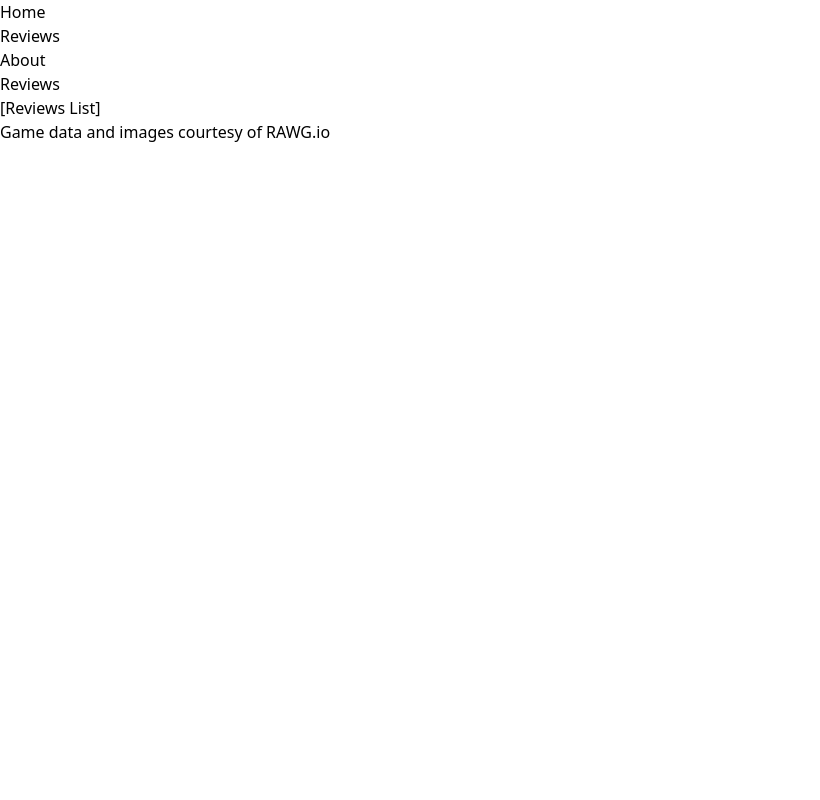
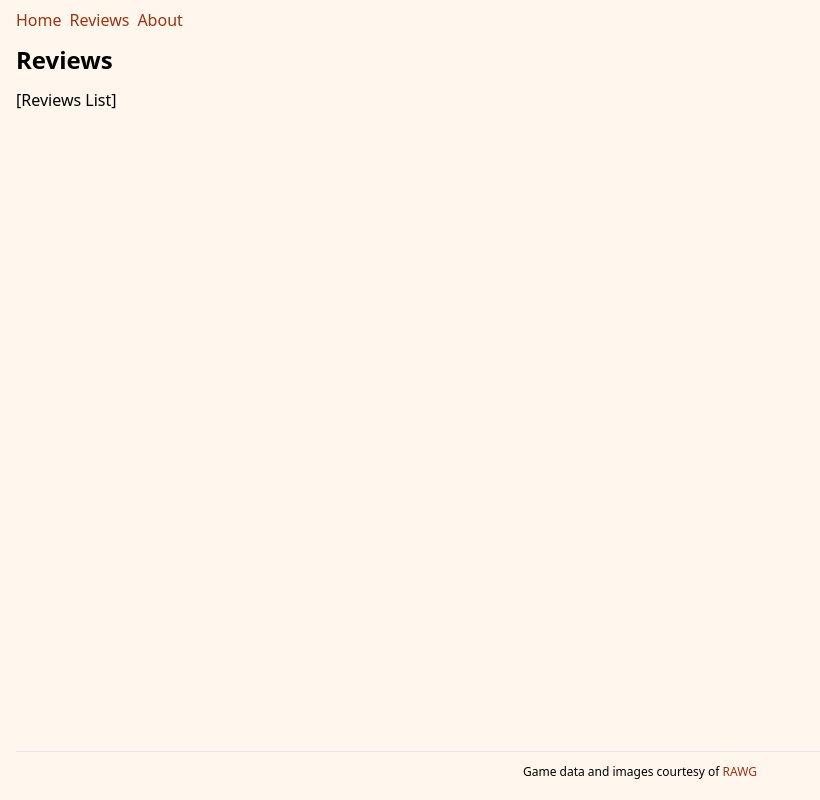
Before and after one commit to cjfritz9/indie-reviews, a Next.js app: page /reviews in a window 1280 px wide. Shown: the whole page, without its empty margins (0-820 px from the left). Built offline with nearby package versions, Linux system fonts and the light colour scheme.

Commit message:
added heading component, navbar, & config paths compiler option

```diff
--- /dev/null
+++ b/app/@types/props.d.ts
@@ -0,0 +1,3 @@
+export interface HeadingProps {
+  textContent: string;
+}
--- a/app/about/page.tsx
+++ b/app/about/page.tsx
@@ -1,9 +1,10 @@
 import React from 'react';
+import Heading from '@/components/Heading';
 
 const AboutPage: React.FC = () => {
   return (
     <div>
-      <h1>About Indie Reviews</h1>
+      <Heading textContent='About Indie Reviews' />
       <p>Founded literally right now, we review indie games!</p>
     </div>
   );
--- /dev/null
+++ b/app/components/Heading.tsx
@@ -0,0 +1,8 @@
+import React from 'react';
+import { HeadingProps } from '../@types/props';
+
+const Heading: React.FC<HeadingProps> = ({ textContent }) => {
+  return <h1 className='font-bold pb-3 text-2xl'>{textContent}</h1>;
+};
+
+export default Heading;
--- /dev/null
+++ b/app/components/NavBar.tsx
@@ -0,0 +1,37 @@
+import Link from 'next/link';
+import React from 'react';
+
+const NavBar: React.FC = () => {
+  return (
+    <nav>
+      <ul className='flex gap-2'>
+        <li>
+          <Link
+            href='/'
+            className='text-orange-800 hover:underline underline-offset-4'
+          >
+            Home
+          </Link>
+        </li>
+        <li>
+          <Link
+            href='/reviews'
+            className='text-orange-800 hover:underline underline-offset-4'
+          >
+            Reviews
+          </Link>
+        </li>
+        <li>
+          <Link
+            href='/about'
+            className='text-orange-800 hover:underline underline-offset-4'
+          >
+            About
+          </Link>
+        </li>
+      </ul>
+    </nav>
+  );
+};
+
+export default NavBar;
--- a/app/layout.tsx
+++ b/app/layout.tsx
@@ -1,6 +1,7 @@
 import React, { type ReactNode } from 'react';
 import Link from 'next/link';
 import './globals.css';
+import NavBar from './components/NavBar';
 
 interface Props {
   children: ReactNode;
@@ -9,27 +10,15 @@ interface Props {
 const RootLayout: React.FC<Props> = ({ children }) => {
   return (
     <html lang='en'>
-      <body>
+      <body className='bg-orange-50 flex flex-col px-4 py-2 min-h-screen'>
         <header>
-          <nav>
-            <ul>
-              <li>
-                <Link href='/'>Home</Link>
-              </li>
-              <li>
-                <Link href='/reviews'>Reviews</Link>
-              </li>
-              <li>
-                <Link href='/about'>About</Link>
-              </li>
-            </ul>
-          </nav>
+          <NavBar />
         </header>
-        <main>{children}</main>
-        <footer>
+        <main className='grow py-3'>{children}</main>
+        <footer className='border-t py-3 text-center text-xs'>
           Game data and images courtesy of{' '}
-          <a href='https://rawg.io' target='_blank'>
-            RAWG.io
+          <a href='https://rawg.io' target='_blank' className='text-orange-800 hover:underline underline-offset-4'>
+            RAWG
           </a>
         </footer>
       </body>
--- a/app/page.tsx
+++ b/app/page.tsx
@@ -1,10 +1,11 @@
 import React from 'react';
+import Heading from './components/Heading';
 
 const HomePage: React.FC = () => {
   return (
     <>
-      <h1>Indie Game Reviews</h1>
-      <p>The best indie games, reviewed by me, for you.</p>
+      <Heading textContent='Indie Game Reviews' />
+      <p>The best indie games, reviewed by us, for you.</p>
     </>
   );
 };
--- a/app/reviews/hollow-knight/page.tsx
+++ b/app/reviews/hollow-knight/page.tsx
@@ -1,9 +1,10 @@
 import React from 'react';
+import Heading from '@/components/Heading';
 
 const HollowKnightPage: React.FC = () => {
   return (
     <div>
-      <h1>Hollow Knight</h1>
+      <Heading textContent='Hollow Knight' />
       <p>This game rocks!</p>
     </div>
   );
--- a/app/reviews/page.tsx
+++ b/app/reviews/page.tsx
@@ -1,14 +1,13 @@
-import React from 'react'
+import React from 'react';
+import Heading from '@/components/Heading';
 
 const ReviewsPage: React.FC = () => {
   return (
     <div>
-      <h1>Reviews</h1>
-      <p>
-        [Reviews List]
-      </p>
+      <Heading textContent='Reviews' />
+      <p>[Reviews List]</p>
     </div>
   );
-}
+};
 
 export default ReviewsPage;
--- a/app/reviews/stardew-valley/page.tsx
+++ b/app/reviews/stardew-valley/page.tsx
@@ -1,9 +1,10 @@
 import React from 'react';
+import Heading from '@/components/Heading';
 
 const StardewValleyPage: React.FC = () => {
   return (
     <>
-      <h1>Stardew Valley</h1>
+      <Heading textContent='Stardew Valley' />
       <p>This game rocks!</p>
     </>
   );
--- a/tailwind.config.cjs
+++ b/tailwind.config.js
@@ -1,8 +1,8 @@
 /** @type {import('tailwindcss').Config} */
 module.exports = {
   content: [
-    './app/**/*.{tsx}',
-    './components/**/*.{tsx}',
+    './app/**/*.tsx',
+    './components/**/*.tsx',
   ],
   theme: {
     extend: {},
```
Also changed, not shown: tsconfig.json (+6 -1 lines), postcss.config.js (renamed from postcss.config.cjs).
